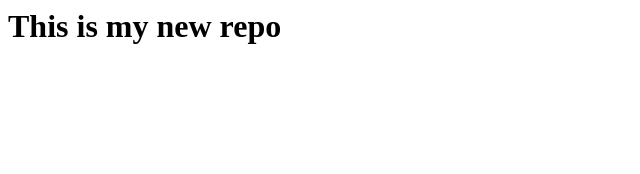
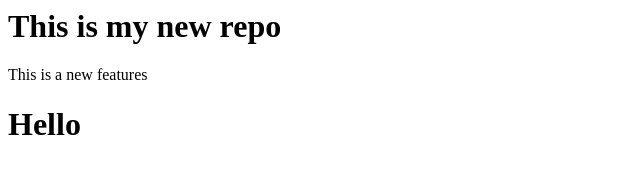
Before and after one commit to Aayan-codingmaster/Local120-Reposita, a plain HTML site: page index.html in a window 1280 px wide. Shown: the whole page, without its empty margins (0-640 px from the left). Drawn offline with Linux system fonts and the light colour scheme.

Commit message:
Added new features

```diff
--- a/index.html
+++ b/index.html
@@ -1 +1,3 @@
 <h1>This is my new repo</h1>
+<p>This is a new features</p>
+<h1>Hello</h1>
```
